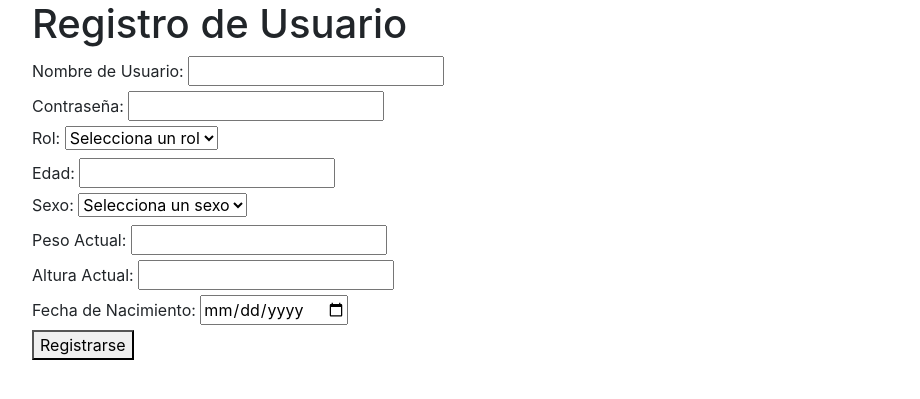
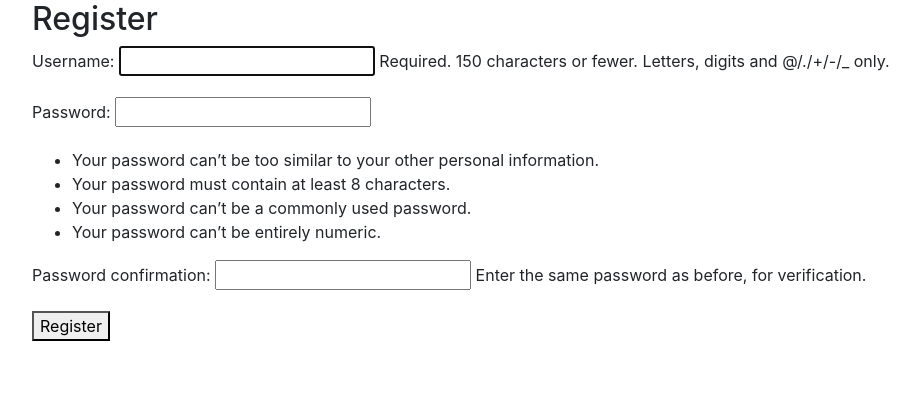
Before and after one commit to Deadbeatsoc/GBD, a Django app: page /mycoach/registrar_usuario/ in a window 1280 px wide. Shown: the part 56-455 px from the top of the page, without its empty margins (53-973 px from the left). Run offline with Django 5.2, Linux system fonts and the light colour scheme; some libraries are stand-ins or nearby versions.

```diff
--- a/Mycoach/views.py
+++ b/Mycoach/views.py
@@ -60,30 +60,37 @@ def ver_nutriciones(request):
 
 from django.shortcuts import render, redirect
 from django.contrib.auth import authenticate, login
+from django.contrib.auth.forms import UserCreationForm
+
 
 
 def registrar_usuario(request):
     if request.method == 'POST':
-        form = RegistrationForm(request.POST)
+        form = UserCreationForm(request.POST)
         if form.is_valid():
             form.save()
-            return redirect('login')
+            username = form.cleaned_data.get('username')
+            password = form.cleaned_data.get('password1')
+            user = authenticate(username=username, password=password)
+            login(request, user)
+            return redirect('index')
     else:
-        form = RegistrationForm()
+        form = UserCreationForm()
     return render(request, 'registro_usuario.html', {'form': form})
 
 def login_view(request):
     if request.method == 'POST':
-        username = request.POST['username']
-        password = request.POST['password']
+        username = request.POST.get('username')
+        password = request.POST.get('password')
         user = authenticate(request, username=username, password=password)
         if user is not None:
             login(request, user)
             return redirect('index')
         else:
-            return render(request, 'registration/login.html', {'error': 'Nombre de usuario o contraseña incorrectos'})
+            error_message = 'Invalid username or password'
     else:
-        return render(request, 'registration/login.html')
+        error_message = ''
+    return render(request, 'registration/login.html', {'error_message': error_message})
 
 def cerrar_sesion(request):
     logout(request)
--- a/templates/registro_usuario.html
+++ b/templates/registro_usuario.html
@@ -1,51 +1,10 @@
 {% extends 'base.html' %}
 
 {% block content %}
-<h1>Registro de Usuario</h1>
-
-<form method="post">
-  {% csrf_token %}
-  <div>
-    <label for="username">Nombre de Usuario:</label>
-    <input type="text" id="username" name="username" required>
-  </div>
-  <div>
-    <label for="password">Contraseña:</label>
-    <input type="password" id="password" name="password" required>
-  </div>
-  <div>
-    <label for="rol">Rol:</label>
-    <select id="rol" name="rol" required>
-      <option value="">Selecciona un rol</option>
-      <option value="Entrenador">Entrenador</option>
-      <option value="Deportista">Deportista</option>
-    </select>
-  </div>
-  <div>
-    <label for="edad">Edad:</label>
-    <input type="number" id="edad" name="edad" required>
-  </div>
-  <div>
-    <label for="sexo">Sexo:</label>
-    <select id="sexo" name="sexo" required>
-      <option value="">Selecciona un sexo</option>
-      <option value="Masculino">Masculino</option>
-      <option value="Femenino">Femenino</option>
-      <option value="Otro">Otro</option>
-    </select>
-  </div>
-  <div>
-    <label for="peso_actual">Peso Actual:</label>
-    <input type="number" step="0.01" id="peso_actual" name="peso_actual" required>
-  </div>
-  <div>
-    <label for="altura_actual">Altura Actual:</label>
-    <input type="number" step="0.01" id="altura_actual" name="altura_actual" required>
-  </div>
-  <div>
-    <label for="fecha_nacimiento">Fecha de Nacimiento:</label>
-    <input type="date" id="fecha_nacimiento" name="fecha_nacimiento" required>
-  </div>
-  <button type="submit">Registrarse</button>
-</form>
+  <h2>Register</h2>
+  <form method="post">
+    {% csrf_token %}
+    {{ form.as_p }}
+    <button type="submit">Register</button>
+  </form>
 {% endblock %}
```
Also changed, not shown: Mycoach/admin.py (+9 -24 lines), templates/registration/login.html (+10 -15 lines), db.sqlite3.
